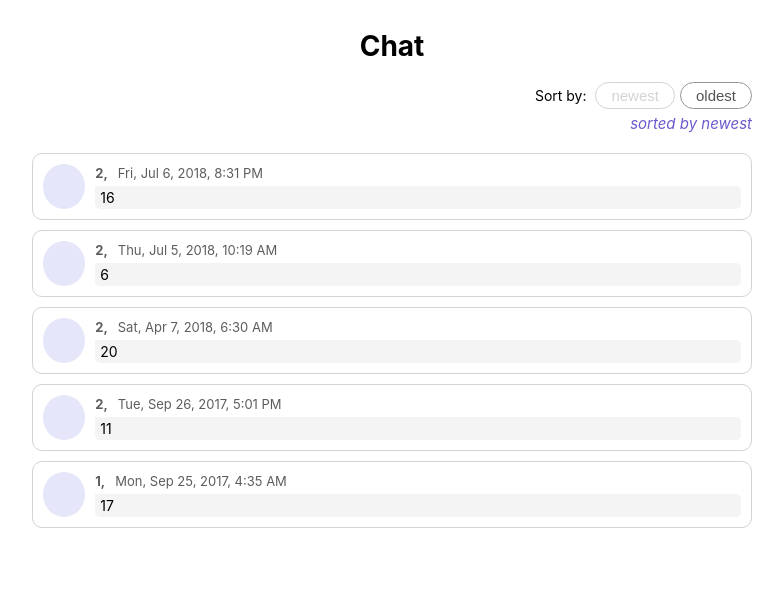
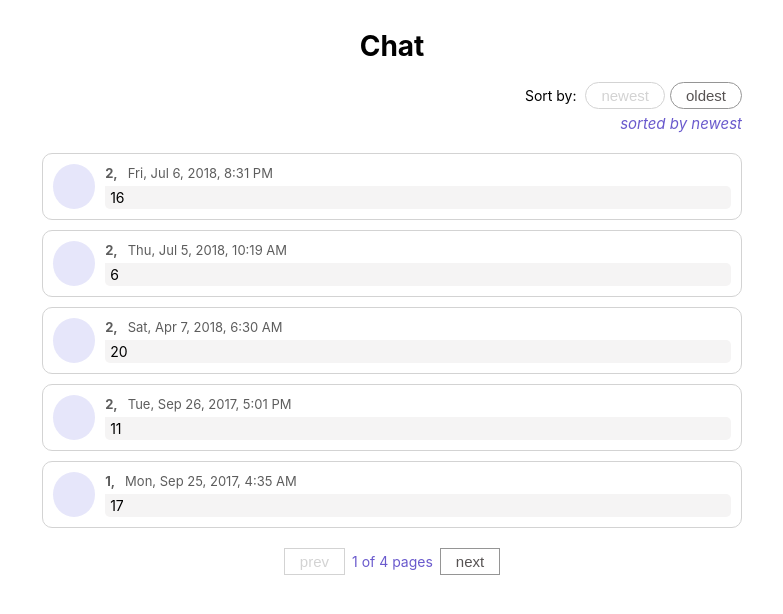
Before and after one commit to OlgaBilogurova/feature-display-chat-messages, a React (Create React App) app: page / in a window 1280 px wide. Shown: the top 614 px of the page, without its empty margins (248-1031 px from the left). Built offline with nearby package versions, Linux system fonts and the light colour scheme.

Commit message:
Implement pagination

```diff
--- a/src/components/chat/messages/messageList.css
+++ b/src/components/chat/messages/messageList.css
@@ -6,6 +6,8 @@
     width: 100%;
     flex-flow: column;
     margin: 0 auto;
+    overflow: hidden;
+    box-sizing: border-box;
 }
 
 .messages-container {
--- a/src/components/chat/messages/messageList.js
+++ b/src/components/chat/messages/messageList.js
@@ -2,12 +2,15 @@ import React, { useEffect, useState } from 'react';
 import './messageList.css';
 import { messages } from '../../../data.json';
 import Message from './message';
+import Pagination from '../pagination/pagination';
 
 const MessageList = () => {
     const amountOfMessages = 5;
     const [sortedMessages, setSortedMessages] = useState([]); // by default sorted by newest
     const [currentPageMessages, setCurrentPageMessages] = useState([]);
     const [sortedByNewest, setSortedByNewest] = useState(true);
+    const [totalPages, setTotalPages] = useState(1);
+    const [currentPage, setCurrentPage] = useState(1);
 
     function deduplicateMessages(messages) {
         let uniqueMessages = messages.filter(
@@ -29,14 +32,20 @@ const MessageList = () => {
 
         setSortedMessages([...msgArr]);
         selectMessagesForCurrentPage(1, msgArr, true);
+        defineTotalPages(msgArr.length);
     }
 
     function selectMessagesForCurrentPage(page, messages, displayNewest) {
         let curMessages = [];
 
         if (displayNewest) {
-            curMessages = messages.slice(page - 1, amountOfMessages);
-        } else {
+            curMessages = messages.slice(
+                page * amountOfMessages - amountOfMessages,
+                page * amountOfMessages
+            );
+        }
+
+        if (!displayNewest) {
             // Slice method is used from the end of already sorted array to avoid sorting backward
             if (page === 1) {
                 curMessages = messages.slice(-(page * amountOfMessages));
@@ -51,9 +60,21 @@ const MessageList = () => {
         setCurrentPageMessages([...curMessages]);
     }
 
+    function defineTotalPages(totalMessages) {
+        if (totalMessages > amountOfMessages) {
+            setTotalPages(Math.ceil(totalMessages / amountOfMessages));
+        }
+    }
+
     function handleClickButton(sortByNewest) {
         selectMessagesForCurrentPage(1, sortedMessages, sortByNewest);
         setSortedByNewest(!sortedByNewest);
+        setCurrentPage(1);
+    }
+
+    function changePage(page) {
+        setCurrentPage(page);
+        selectMessagesForCurrentPage(page, sortedMessages, sortedByNewest);
     }
 
     useEffect(() => {
@@ -63,7 +84,7 @@ const MessageList = () => {
     return (
         <div className="page-container">
             <h1>Chat</h1>
-            {currentPageMessages ? (
+            {currentPageMessages.length ? (
                 <div>
                     <div className="sort-container">
                         <span className="sort-text">Sort by: </span>
@@ -96,6 +117,12 @@ const MessageList = () => {
                             />
                         ))}
                     </ul>
+
+                    <Pagination
+                        totalPages={totalPages}
+                        currentPage={currentPage}
+                        changePage={changePage}
+                    />
                 </div>
             ) : (
                 <h3>Message box is empty</h3>
--- /dev/null
+++ b/src/components/chat/pagination/pagination.css
@@ -0,0 +1,37 @@
+.pagination-container {
+    display: flex;
+    justify-content: center;
+    height: 27px;
+}
+
+.pagination-btn {
+    background-color: #FFFFFF;
+    color: #575353;
+    font-size: 15px;
+    border: 1px solid #959595;
+    line-height: 1;
+    padding: 5px 15px;
+    text-decoration: none;
+    outline: none;
+    transition: .3s ease;
+    cursor: pointer;
+    margin: 0 7px;
+}
+
+.pagination-btn:hover {
+    background-color: #cccccc;
+    border-color: #cccccc;
+    color: #FFFFFF;
+}
+
+.pagination-btn:disabled {
+    border-color: lightgray;
+    background-color: #FFFFFF;
+    color: lightgray;
+    cursor: default;
+}
+
+.pagination-text {
+    line-height: 27px;
+    color: slateblue;
+}
--- /dev/null
+++ b/src/components/chat/pagination/pagination.js
@@ -0,0 +1,51 @@
+import React, { useEffect, useState } from 'react';
+import './pagination.css';
+
+const Pagination = ({ totalPages, currentPage, changePage }) => {
+    const [isPrevBtnDisabled, setPrevBtnDisabled] = useState(true);
+    const [isNextBtnDisabled, setNextBtnDisabled] = useState(true);
+
+    function handleChangePage(page) {
+        changePage(page);
+        if (totalPages > 1) {
+            if (page === 1) {
+                setPrevBtnDisabled(true);
+                setNextBtnDisabled(false);
+            } else if (page === totalPages) {
+                setPrevBtnDisabled(false);
+                setNextBtnDisabled(true);
+            } else {
+                setPrevBtnDisabled(false);
+                setNextBtnDisabled(false);
+            }
+        }
+    }
+
+    useEffect(() => {
+        handleChangePage(currentPage);
+    }, [totalPages, currentPage]);
+
+    return (
+        <div className="pagination-container">
+            <button
+                className="pagination-btn"
+                onClick={() => handleChangePage(currentPage - 1)}
+                disabled={isPrevBtnDisabled}
+            >
+                prev
+            </button>
+            <div className="pagination-text">
+                {currentPage} of {totalPages} pages
+            </div>
+            <button
+                className="pagination-btn"
+                onClick={() => handleChangePage(currentPage + 1)}
+                disabled={isNextBtnDisabled}
+            >
+                next
+            </button>
+        </div>
+    );
+};
+
+export default Pagination;
```
